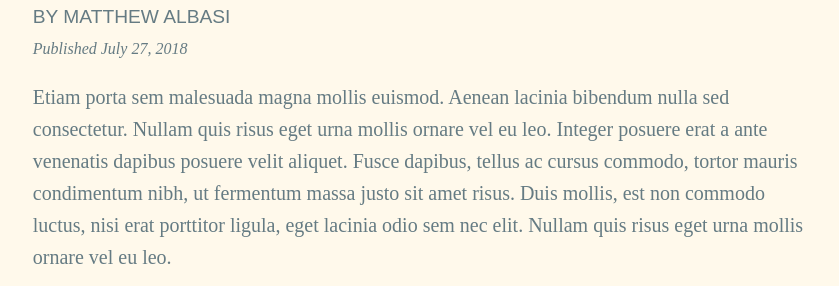
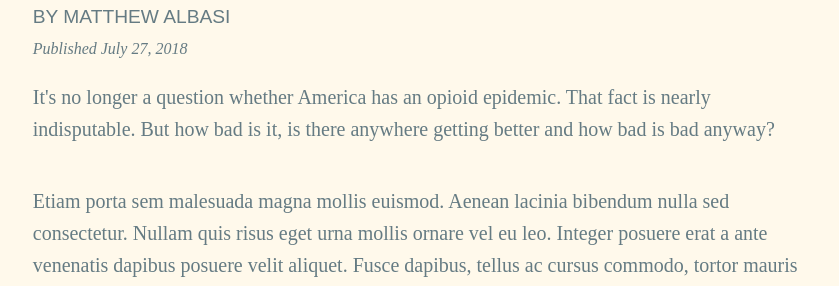
Before and after one commit to malbasi/malbasi.github.io, a plain HTML site: page opiods/index.html in a window 1280 px wide. Shown: the part 188-474 px from the top of the page, without its empty margins (216-1055 px from the left). Drawn offline with nearby package versions, Linux system fonts and the light colour scheme.

Commit message:
unchange

```diff
--- a/opiods/index.html
+++ b/opiods/index.html
@@ -28,7 +28,7 @@
                 <p class="credit super-font">BY Matthew Albasi</p>
                 <p class="date sub-font">Published July 27, 2018</p>
                 <p class="body-text sub-font">
-                Etiam porta sem malesuada magna mollis euismod. Aenean lacinia bibendum nulla sed consectetur. Nullam quis risus eget urna mollis ornare vel eu leo. Integer posuere erat a ante venenatis dapibus posuere velit aliquet. Fusce dapibus, tellus ac cursus commodo, tortor mauris condimentum nibh, ut fermentum massa justo sit amet risus. Duis mollis, est non commodo luctus, nisi erat porttitor ligula, eget lacinia odio sem nec elit. Nullam quis risus eget urna mollis ornare vel eu leo.
+                It's no longer a question whether America has an opioid epidemic. That fact is nearly indisputable. But how bad is it, is there anywhere getting better and how bad is bad anyway?
                 </p>
             </div>
         </div>
@@ -37,7 +37,7 @@
 
         <div class="row justify-content-center"><!-- headline and intro -->
             <div class="col-lg-10 ">
-                <p class="subhead super-font">Subhead</p>
+
                 <p class="body-text sub-font">
                 Etiam porta sem malesuada magna mollis euismod. Aenean lacinia bibendum nulla sed consectetur. Nullam quis risus eget urna mollis ornare vel eu leo. Integer posuere erat a ante venenatis dapibus posuere velit aliquet. Fusce dapibus, tellus ac cursus commodo, tortor mauris condimentum nibh, ut fermentum massa justo sit amet risus. Duis mollis, est non commodo luctus, nisi erat porttitor ligula, eget lacinia odio sem nec elit. Nullam quis risus eget urna mollis ornare vel eu leo. <br>
                 sus eget urna mollis ornare vel eu leo. Integer posuere erat a ante venenatis dapibus posuere velit aliquet. Fusce dapibus, tellus ac cursus commodo, tortor mauris condimentum nibh, ut fermentum massa justo sit amet risus. Duis mollis, est non commodo luctus, nisi erat porttitor ligula, eget lacinia odio sem nec elit. Nullam quis risus eget urna mollis ornare vel e
@@ -110,6 +110,7 @@
 
         <div class="row justify-content-center"><!-- headline and intro -->
             <div class="col-lg-10 ">
+                <p class="subhead super-font">Subhead</p>
                 <p class="body-text sub-font">
                 Etiam porta sem malesuada magna mollis euismod. Aenean lacinia bibendum nulla sed consectetur. Nullam quis risus eget urna mollis ornare vel eu leo. Integer posuere erat a ante venenatis dapibus posuere velit aliquet. Fusce dapibus, tellus ac cursus commodo,<br>
                 tortor mauris condimentum nibh, ut fermentum massa justo sit amet risus. Duis mollis, est non commodo luctus, nisi erat porttitor ligula, eget lacinia odio sem nec elit. Nullam quis risus eget urna mollis ornare vel eu leo.
```
Also changed, not shown: index.html (+1 -1 lines).
